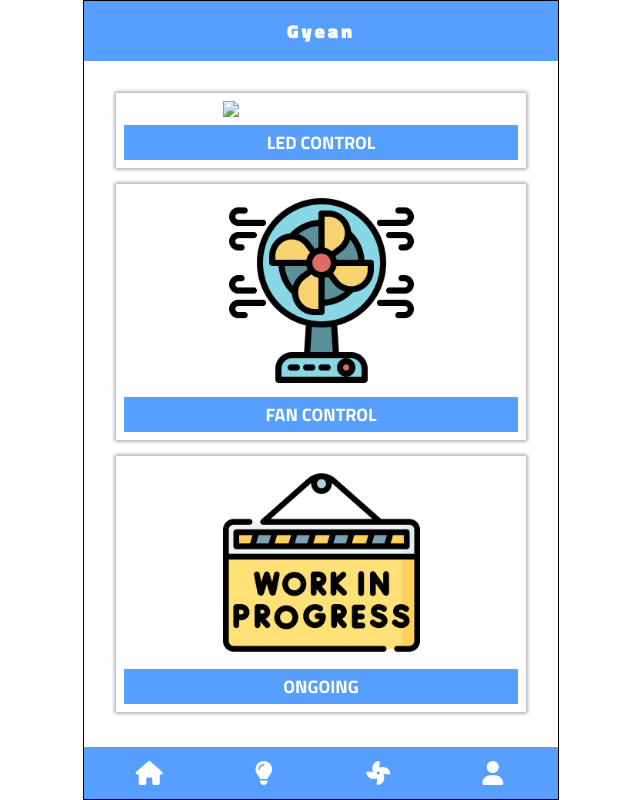
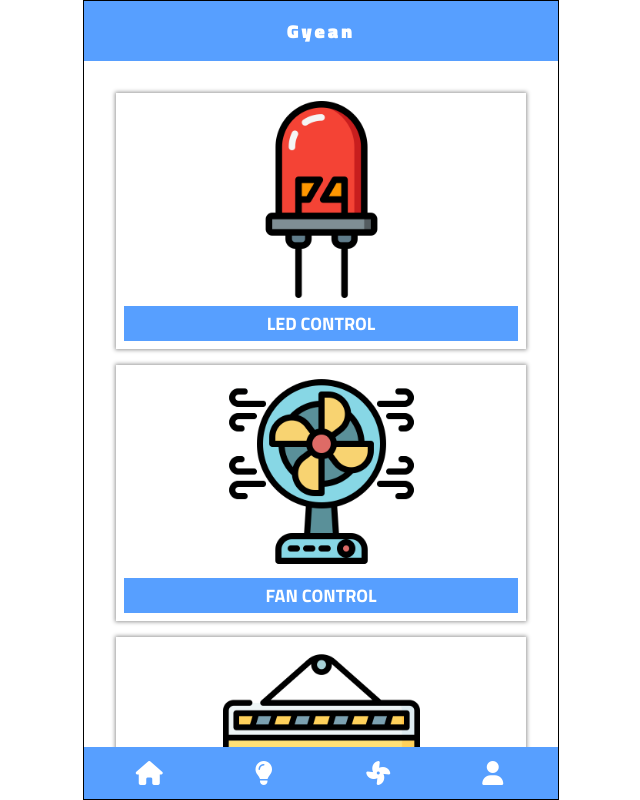
Before and after one commit to 231130742/IOT-WEB, a plain HTML site: page index.html in a window 1280 px wide. Shown: the whole page, without its empty margins (319-959 px from the left). Drawn offline with Linux system fonts and the light colour scheme; files whose address does not match are found by name.

Commit message:
Update index.html

```diff
--- a/index.html
+++ b/index.html
@@ -20,7 +20,7 @@
         </section>
         <section class="items">
             <div class="item">
-                <img src="./assets/led-on.png" class="item-image" />
+                <img src="./led-on.png" class="item-image" />
                 <button class="item-submit" onclick="location.href = 'led.html'">
                     LED CONTROL
                 </button>
```
